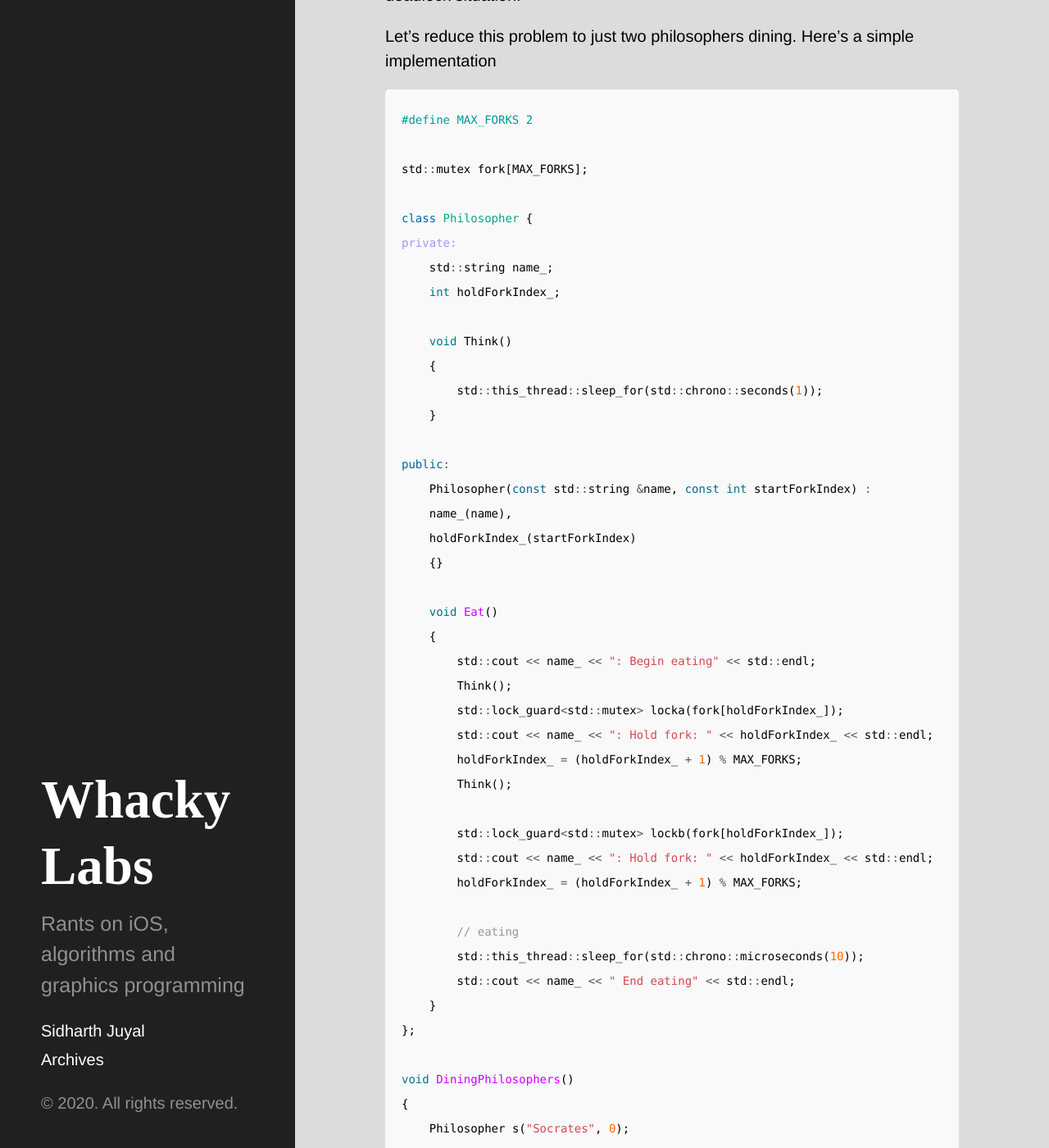
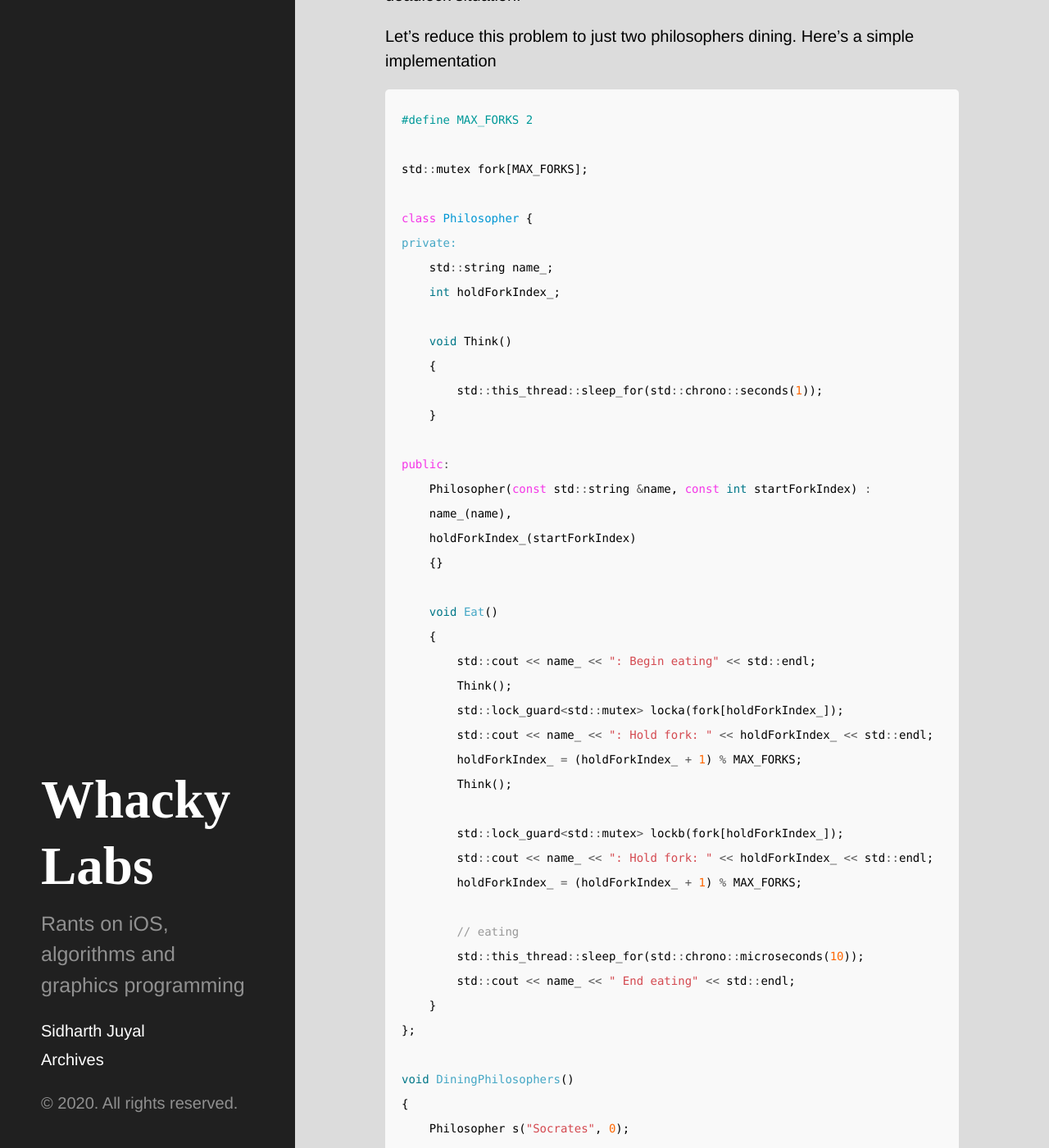
Before and after one commit to chunkyguy/chunkyguy.github.io, a Jekyll site: the page built from _posts/2014-10-27-concurrency-deadlocks.md, in a window 1280 px wide and 1400 px high, scrolled down 1177 px. Shown: the whole window at 82% size. Built offline with Jekyll 4.4.1, drawn with Linux system fonts in a browser that asks for light colours.

Commit message:
Update _syntax.scss

```diff
--- a/_sass/_syntax.scss
+++ b/_sass/_syntax.scss
@@ -1,7 +1,7 @@
 .highlight .hll { background-color: #ffc; }
 .highlight .c { color: #999; } /* Comment */
 .highlight .err { color: #a00; background-color: #faa } /* Error */
-.highlight .k { color: #069; } /* Keyword */
+.highlight .k { color: #f436e7; } /* Keyword */
 .highlight .o { color: #555 } /* Operator */
 .highlight .cm { color: #09f; font-style: italic } /* Comment.Multiline */
 .highlight .cp { color: #099 } /* Comment.Preproc */
@@ -25,18 +25,19 @@
 .highlight .kt { color: #078; } /* Keyword.Type */
 .highlight .m { color: #f60 } /* Literal.Number */
 .highlight .s { color: #d44950 } /* Literal.String */
+.highlight .n { color: #000 } /* Name.fn */
 .highlight .na { color: #4f9fcf } /* Name.Attribute */
 .highlight .nb { color: #366 } /* Name.Builtin */
-.highlight .nc { color: #0a8; } /* Name.Class */
+.highlight .nc { color: #0196d4; } /* Name.Class */
 .highlight .no { color: #360 } /* Name.Constant */
 .highlight .nd { color: #99f } /* Name.Decorator */
 .highlight .ni { color: #999; } /* Name.Entity */
 .highlight .ne { color: #c00; } /* Name.Exception */
-.highlight .nf { color: #c0f } /* Name.Function */
-.highlight .nl { color: #99f } /* Name.Label */
+.highlight .nf { color: #45a7c5 } /* Name.Function */
+.highlight .nl { color: #45a7c5 } /* Name.Label */
 .highlight .nn { color: #0cf; } /* Name.Namespace */
 .highlight .nt { color: #2f6f9f; } /* Name.Tag */
-.highlight .nv { color: #033 } /* Name.Variable */
+.highlight .nv { color: #000 } /* Name.Variable */
 .highlight .ow { color: #000; } /* Operator.Word */
 .highlight .w { color: #bbb } /* Text.Whitespace */
 .highlight .mf { color: #f60 } /* Literal.Number.Float */
```
